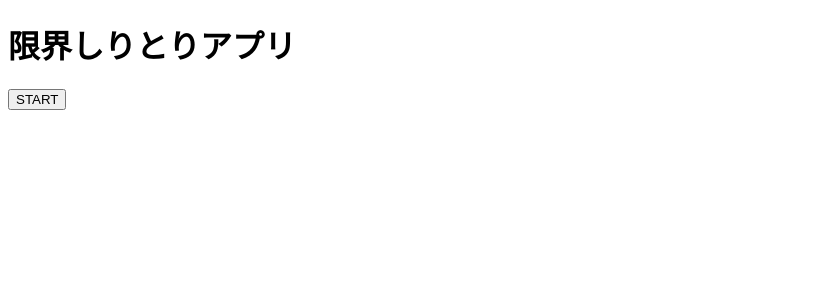
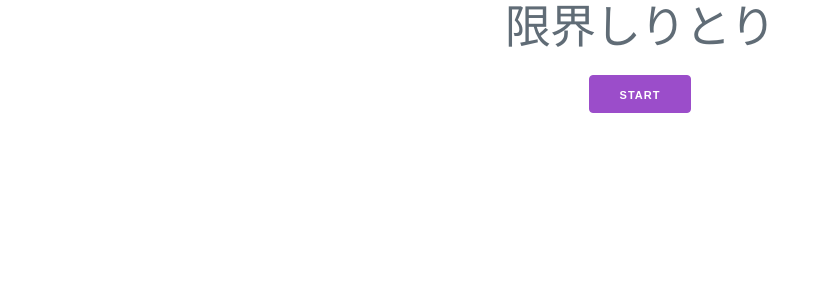
Before and after one commit to c5apple/genkai-shiritori, an Angular app: page / in a window 1280 px wide. Shown: the top 300 px of the page, without its empty margins (0-822 px from the left). Built offline with nearby package versions, Linux system fonts and the light colour scheme.

Commit message:
milligram.css

```diff
--- a/package.json
+++ b/package.json
@@ -24,6 +24,7 @@
     "@angular/router": "^4.2.4",
     "animate.css": "^3.6.1",
     "core-js": "^2.4.1",
+    "milligram": "^1.3.0",
     "rxjs": "^5.4.2",
     "zone.js": "^0.8.14"
   },
--- a/src/app/play/card/card.component.html
+++ b/src/app/play/card/card.component.html
@@ -1 +1,3 @@
-<img *ngIf="card" src="{{getImgSrc()}}" width="200" height="300">
+<p *ngIf="card" >
+  <img src="{{getImgSrc()}}" width="200" height="300">
+</p>
--- a/src/app/play/giveup-button/giveup-button.component.html
+++ b/src/app/play/giveup-button/giveup-button.component.html
@@ -1 +1 @@
-<button (click)="giveup()">GIVE UP</button>
+<button (click)="giveup()" class="button-outline">GIVE UP</button>
--- a/src/app/play/play.component.html
+++ b/src/app/play/play.component.html
@@ -1,6 +1,6 @@
 <gsa-card></gsa-card>
 <gsa-trash></gsa-trash>
 <gsa-timer></gsa-timer>
+<gsa-giveup-button></gsa-giveup-button>
 <gsa-pass-button></gsa-pass-button>
 <gsa-turn-button></gsa-turn-button>
-<gsa-giveup-button></gsa-giveup-button>
--- a/src/app/play/trash/trash.component.html
+++ b/src/app/play/trash/trash.component.html
@@ -1,3 +1 @@
-<p>
-  {{discardCount}}
-</p>
+<p>{{discardCount}}回答</p>
--- a/src/app/start/start-button/start-button.component.html
+++ b/src/app/start/start-button/start-button.component.html
@@ -1 +1 @@
-<button (click)="start()" class="animated flash infinite">START</button>
+<button (click)="start()">START</button>
--- a/src/app/start/start.component.html
+++ b/src/app/start/start.component.html
@@ -1,3 +1,3 @@
-<h1>限界しりとりアプリ</h1>
+<h1>限界しりとり</h1>
 <gsa-start-button></gsa-start-button>
 <gsa-config></gsa-config>
--- a/src/index.html
+++ b/src/index.html
@@ -3,12 +3,13 @@
 <head>
   <meta charset="utf-8">
   <title>限界しりとりアプリ</title>
+  <meta name="description" content="限界しりとりアプリです。東大王伊沢氏が考案したとても楽しいしりとり遊びができます。ぜひ遊んでみてください。">
   <base href="/">
 
   <meta name="viewport" content="width=device-width, initial-scale=1">
   <link rel="icon" type="image/x-icon" href="favicon.ico">
 </head>
-<body>
+<body class="container">
   <gsa-root></gsa-root>
 </body>
 </html>
--- a/src/styles.scss
+++ b/src/styles.scss
@@ -1 +1,4 @@
 /* You can add global styles to this file, and also import other style files */
+body {
+  text-align: center;
+}
```
Also changed, not shown: .angular-cli.json.
